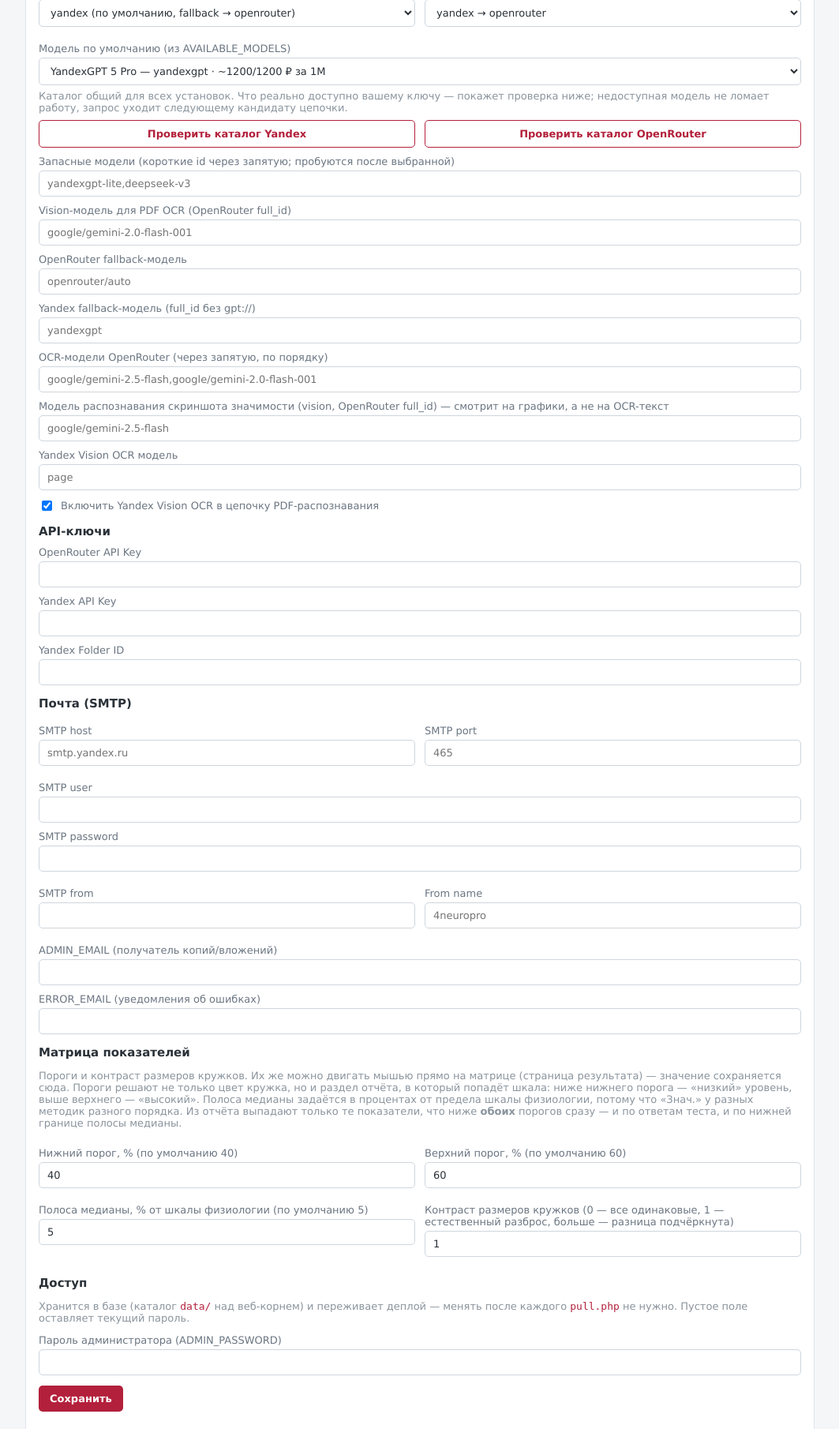
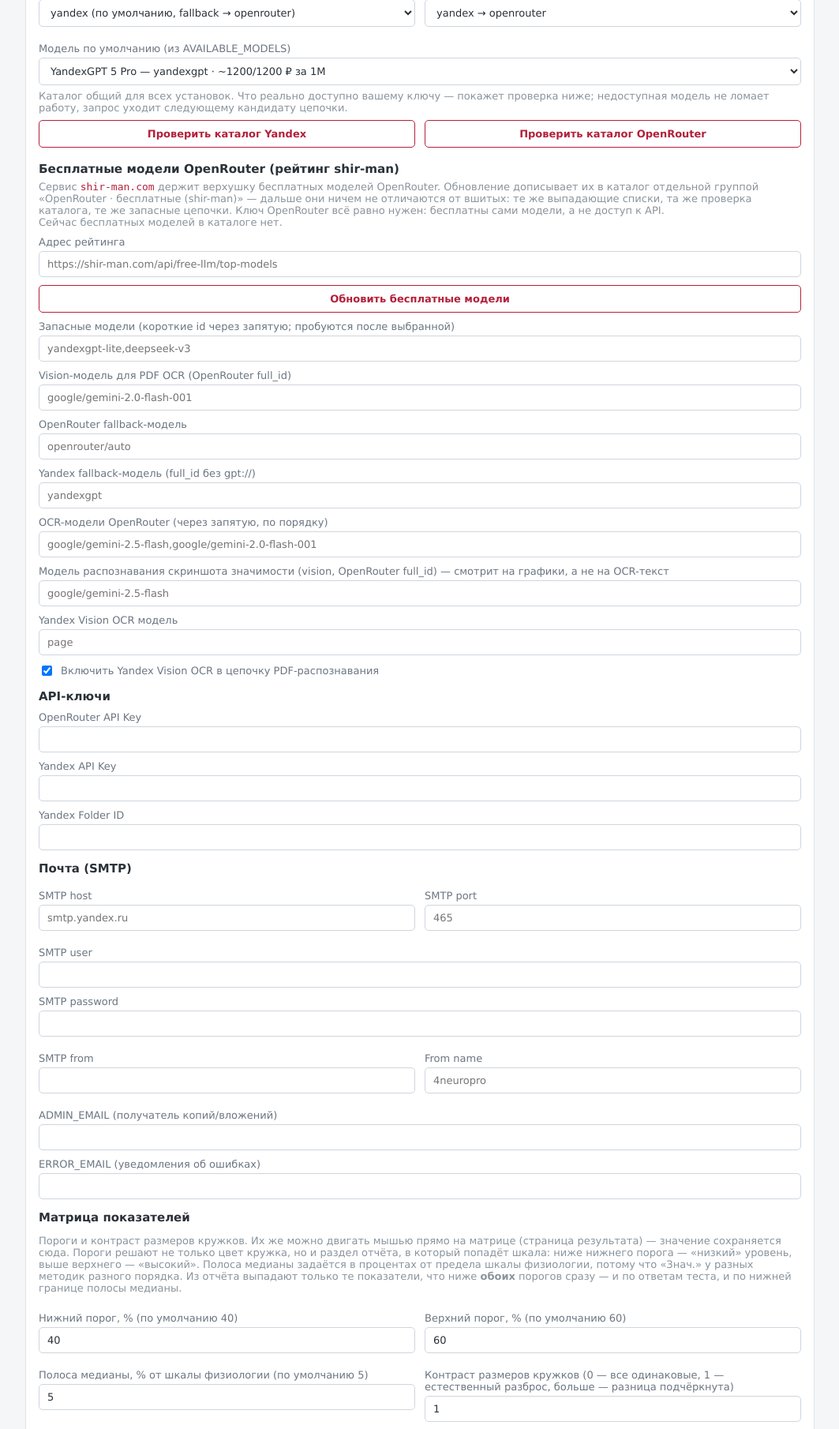
Before and after one commit to dansury/NeuroPro, a PHP site: page /setup.php in a window 1280 px wide. Shown: the part 226-2036 px from the top of the page at 79% size, without its empty margins (108-1171 px from the left). Run offline with PHP 8.4, Linux system fonts and the light colour scheme; the visitor is signed in with stand-in values (Sample User, id 1); some libraries are stand-ins or nearby versions.

Commit message:
Бесплатные модели OpenRouter из рейтинга shir-man
Каталог AVAILABLE_MODELS расширяется бесплатными моделями OpenRouter:
оператор жмёт «Обновить бесплатные модели» в /setup.php, сервис
shir-man.com отдаёт верхушку рейтинга, и она ложится в settings уже
нормализованной — строками того же вида, что и вшитые модели.

- www/lib/openrouter_free.php: запрос рейтинга и терпимый разбор ответа
  (голый список слагов, массив объектов, обёртка models/data/items/result);
  обязателен только слаг «vendor/model». Строки каталога: id «free-…»,
  provider openrouter, цена 0, группа «OpenRouter · бесплатные (shir-man)».
- www/lib/config.php: подмешивает сохранённый каталог в AVAILABLE_MODELS
  без обращения к сети и без столкновений id/слагов с вшитыми моделями;
  новые ключи настроек OPENROUTER_FREE_URL / _MODELS / _SYNCED_AT.
- www/setup.php: адрес рейтинга, кнопки «Обновить» и «Убрать из каталога»,
  список того, что сейчас в каталоге, и отметка последнего обновления.

Дальше бесплатная модель ничем не отличается от вшитой: тот же слаг в
запросе, та же «Проверить каталог OpenRouter», те же цепочки
LLM_DEFAULT_MODEL / LLM_FALLBACK_MODELS.

Co-Authored-By: Claude Opus 5 <noreply@anthropic.com>
Claude-Session: https://claude.ai/code/session_01NvsU8MDNuRNmtPY8k39an1

```diff
--- a/www/lib/bootstrap.php
+++ b/www/lib/bootstrap.php
@@ -18,6 +18,7 @@ require_once __DIR__ . '/report.php';
 require_once __DIR__ . '/interpret.php';
 require_once __DIR__ . '/trash.php';
 require_once __DIR__ . '/settings_store.php';
+require_once __DIR__ . '/openrouter_free.php';
 
 function np_boot(): array {
     static $cfg = null;
--- a/www/lib/config.php
+++ b/www/lib/config.php
@@ -7,6 +7,10 @@
  *   3. hardcoded fallback below
  * No secrets in code — supply keys via ENV or setup.php.
  */
+
+// Каталог бесплатных моделей OpenRouter (рейтинг shir-man) подмешивается в
+// AVAILABLE_MODELS в конце файла — отсюда нужен только разбор сохранённого JSON.
+require_once __DIR__ . '/openrouter_free.php';
 
 // ── .env ──────────────────────────────────────────────────────────────────
 // Файл .env кладётся НАД веб-корнем (рядом с каталогом data/): локально это
@@ -111,6 +115,9 @@ if (!function_exists('cfg_settings_whitelist')) {
             'LLM_PROVIDER', 'LLM_DEFAULT_MODEL', 'LLM_PROVIDER_PRIORITY',
             'LLM_FALLBACK_MODELS',
             'OPENROUTER_API_KEY', 'LLM_VISION_MODEL', 'LLM_FALLBACK_MODEL',
+            // Бесплатные модели OpenRouter по рейтингу shir-man: адрес рейтинга,
+            // сохранённый каталог (JSON строк AVAILABLE_MODELS) и отметка обновления.
+            'OPENROUTER_FREE_URL', 'OPENROUTER_FREE_MODELS', 'OPENROUTER_FREE_SYNCED_AT',
             'LLM_OCR_MODELS', 'SCREENSHOT_MODEL', 'YANDEX_FALLBACK_MODEL',
             'YANDEX_API_KEY', 'YANDEX_FOLDER_ID', 'YANDEX_LLM_URL',
             'YANDEX_OCR_URL', 'YANDEX_OCR_MODEL', 'YANDEX_OCR_ENABLED',
@@ -141,6 +148,15 @@ $config = [
     /* ── OpenRouter ── (supply key via ENV or setup.php) */
     'OPENROUTER_API_KEY'    => cfg_env('OPENROUTER_API_KEY', ''),
     'OPENROUTER_URL'        => 'https://openrouter.ai/api/v1/chat/completions',
+    /* ── Бесплатные модели OpenRouter (рейтинг shir-man) ──────────────────
+       Список моделей с нулевой ценой у OpenRouter длинный, а какие из них
+       годятся для длинного текста — по нему не видно. Рейтинг shir-man держит
+       эту верхушку за нас. Оператор обновляет его кнопкой в /setup.php:
+       OpenRouterFree::refresh() кладёт УЖЕ НОРМАЛИЗОВАННЫЕ строки каталога в
+       settings, а config.php подмешивает их в AVAILABLE_MODELS без сети. */
+    'OPENROUTER_FREE_URL'   => cfg_env('OPENROUTER_FREE_URL', OpenRouterFree::DEFAULT_URL),
+    'OPENROUTER_FREE_MODELS'    => '',   // JSON; заполняется из settings
+    'OPENROUTER_FREE_SYNCED_AT' => '',   // когда рейтинг забирали в последний раз
     'LLM_VISION_MODEL'      => cfg_env('LLM_VISION_MODEL', 'google/gemini-2.0-flash-001'),
     'LLM_FALLBACK_MODEL'    => cfg_env('LLM_FALLBACK_MODEL', 'openrouter/auto'),
     // Страховочная модель Яндекса: yandexgpt доступен в любом каталоге, тогда как
@@ -373,4 +389,24 @@ $config = [
     }
 })($config);
 
+/**
+ * Подмешать бесплатные модели OpenRouter (рейтинг shir-man) в каталог. Строки
+ * уже нормализованы на записи, поэтому здесь — ни сети, ни разбора формата:
+ * только json_decode и защита от столкновения id/слага с вшитой моделью.
+ */
+(static function (array &$config): void {
+    $rows = OpenRouterFree::decode((string) ($config['OPENROUTER_FREE_MODELS'] ?? ''));
+    if (!$rows) return;
+    $ids = $slugs = [];
+    foreach ($config['AVAILABLE_MODELS'] as $r) {
+        $ids[(string) ($r['id'] ?? '')] = true;
+        $slugs[(string) ($r['full_id'] ?? '')] = true;
+    }
+    foreach ($rows as $r) {
+        if (isset($ids[(string) $r['id']]) || isset($slugs[(string) $r['full_id']])) continue;
+        $ids[(string) $r['id']] = $slugs[(string) $r['full_id']] = true;
+        $config['AVAILABLE_MODELS'][] = $r;
+    }
+})($config);
+
 return $config;
--- /dev/null
+++ b/www/lib/openrouter_free.php
@@ -0,0 +1,204 @@
+<?php
+/**
+ * OpenRouterFree — каталог БЕСПЛАТНЫХ моделей OpenRouter по рейтингу shir-man.
+ *
+ * Зачем: у OpenRouter десятки моделей с суффиксом «:free», но какие из них
+ * реально пригодны для длинного текста — по списку не видно. Сервис shir-man
+ * (https://shir-man.com/api/free-llm/top-models) держит этот рейтинг за нас:
+ * отдаёт верхушку бесплатных моделей, отсортированную сверху вниз.
+ *
+ * Как встроено:
+ *   1. Оператор жмёт «Обновить бесплатные модели» в /setup.php →
+ *      refresh() ходит по HTTP, нормализует ответ в СТРОКИ КАТАЛОГА
+ *      (те же ключи, что у AVAILABLE_MODELS: id / label / provider / full_id /
+ *      group / price_in / price_out) и кладёт JSON в settings.
+ *   2. config.php при каждом запросе подмешивает этот JSON в AVAILABLE_MODELS —
+ *      БЕЗ обращения к сети: нормализация уже сделана на записи.
+ *   3. Дальше модель ничем не отличается от вшитых: тот же провайдер
+ *      openrouter, тот же слаг в запросе, та же проверка каталога и те же
+ *      цепочки fallback (LLM_DEFAULT_MODEL / LLM_FALLBACK_MODELS).
+ *
+ * Формат ответа сервиса нигде не зафиксирован, поэтому разбор намеренно
+ * терпимый: годится и голый список слагов, и массив объектов, и объект с
+ * ключом models/data/items/result. Единственное, что обязательно, — слаг вида
+ * «vendor/model»; всё остальное (имя, место в рейтинге, контекст) украшает
+ * подпись, но не требуется.
+ */
+
+declare(strict_types=1);
+
+final class OpenRouterFree {
+    /** Ключи в settings: нормализованный каталог и отметка последнего обновления. */
+    public const KEY_MODELS = 'OPENROUTER_FREE_MODELS';
+    public const KEY_SYNCED = 'OPENROUTER_FREE_SYNCED_AT';
+
+    public const DEFAULT_URL = 'https://shir-man.com/api/free-llm/top-models';
+    public const GROUP       = 'OpenRouter · бесплатные (shir-man)';
+    /** Префикс короткого id, чтобы бесплатная модель никогда не перебила вшитую. */
+    public const ID_PREFIX   = 'free-';
+    /** Сколько строк рейтинга берём: список в выпадающем меню должен оставаться обозримым. */
+    public const MAX_MODELS  = 40;
+
+    /** URL рейтинга: настройка оператора (OPENROUTER_FREE_URL) или значение по умолчанию. */
+    public static function url(array $cfg): string {
+        $u = trim((string) ($cfg['OPENROUTER_FREE_URL'] ?? ''));
+        return $u !== '' ? $u : self::DEFAULT_URL;
+    }
+
+    /**
+     * Сходить за рейтингом и сохранить нормализованный каталог в settings.
+     * Возвращает строки каталога. Бросает RuntimeException, если сеть/формат
+     * подвели, — оператор увидит причину прямо в /setup.php.
+     */
+    public static function refresh(array $cfg, SettingsStore $store): array {
+        $rows = self::normalize(self::httpGet(self::url($cfg), $cfg));
+        if (!$rows) {
+            throw new RuntimeException('в ответе рейтинга нет ни одного слага вида «vendor/model»');
+        }
+        $store->setSetting(self::KEY_MODELS, (string) json_encode($rows, JSON_UNESCAPED_UNICODE));
+        $store->setSetting(self::KEY_SYNCED, gmdate('Y-m-d\TH:i:s\Z'));
+        return $rows;
+    }
+
+    /** Сохранённый каталог (строки AVAILABLE_MODELS). Пусто — рейтинг ещё не забирали. */
+    public static function stored(array $cfg): array {
+        return self::decode((string) ($cfg[self::KEY_MODELS] ?? ''));
+    }
+
+    /** Разбор сохранённого JSON в строки каталога. Публично: тем же пользуется config.php. */
+    public static function decode(string $json): array {
+        if (trim($json) === '') return [];
+        $rows = json_decode($json, true);
+        if (!is_array($rows)) return [];
+        $out = [];
+        foreach ($rows as $r) {
+            if (is_array($r) && !empty($r['id']) && !empty($r['full_id'])) $out[] = $r;
+        }
+        return $out;
+    }
+
+    /** Забыть сохранённый каталог (бесплатные модели исчезают из списков). */
+    public static function forget(SettingsStore $store): void {
+        $store->setSetting(self::KEY_MODELS, '');
+        $store->setSetting(self::KEY_SYNCED, '');
+    }
+
+    /* ─────────────────────────── внутреннее ─────────────────────────── */
+
+    /** GET с таймаутом из конфига. Возвращает разобранный JSON. */
+    private static function httpGet(string $url, array $cfg): array {
+        if (!filter_var($url, FILTER_VALIDATE_URL)) {
+            throw new RuntimeException('некорректный адрес рейтинга: ' . $url);
+        }
+        $ch = curl_init($url);
+        curl_setopt_array($ch, [
+            CURLOPT_HTTPHEADER     => ['Accept: application/json'],
+            CURLOPT_RETURNTRANSFER => true,
+            CURLOPT_FOLLOWLOCATION => true,
+            CURLOPT_MAXREDIRS      => 3,
+            CURLOPT_TIMEOUT        => max(10, (int) ($cfg['LLM_TIMEOUT_SEC'] ?? 30)),
+            CURLOPT_CONNECTTIMEOUT => 15,
+            CURLOPT_USERAGENT      => 'NeuroPro/1.0 (+openrouter free models)',
+        ]);
+        $body = curl_exec($ch);
+        $code = (int) curl_getinfo($ch, CURLINFO_HTTP_CODE);
+        $err  = curl_error($ch);
+        curl_close($ch);
+        if ($body === false)  throw new RuntimeException('сеть: ' . ($err ?: 'запрос не выполнен'));
+        if ($code >= 400)     throw new RuntimeException('HTTP ' . $code . ': ' . mb_substr((string) $body, 0, 200));
+        $j = json_decode((string) $body, true);
+        if (!is_array($j))    throw new RuntimeException('ответ не похож на JSON: ' . mb_substr((string) $body, 0, 200));
+        return $j;
+    }
+
+    /**
+     * Ответ сервиса → строки каталога. Терпит любую обёртку вокруг списка и
+     * любые имена полей: обязателен только слаг «vendor/model».
+     */
+    public static function normalize(array $json): array {
+        $rows  = [];
+        $seen  = [];
+        $rank  = 0;
+        foreach (self::entries($json) as $entry) {
+            $slug = self::slug($entry);
+            if ($slug === null || isset($seen[$slug])) continue;
+            $seen[$slug] = true;
+            $rank++;
+            if ($rank > self::MAX_MODELS) break;
+            $rows[] = [
+                'id'        => self::shortId($slug),
+                'label'     => self::label($entry, $slug, $rank),
+                'provider'  => 'openrouter',
+                'full_id'   => $slug,
+                'group'     => self::GROUP,
+                // Бесплатные — цена нулевая; поле остаётся, чтобы строка была
+                // такой же формы, как вшитые в config.php.
+                'price_in'  => 0.0,
+                'price_out' => 0.0,
+                'free'      => true,
+                'rank'      => $rank,
+            ];
+        }
+        return $rows;
+    }
+
+    /** Достать из ответа плоский список записей (строк или объектов). */
+    private static function entries(array $json): array {
+        // Голый список — самый простой случай.
+        if (self::looksLikeList($json)) return array_values($json);
+        // Обёртка: models / data / items / result / …; ищем первый список,
+        // в котором вообще находятся слаги.
+        foreach ($json as $v) {
+            if (!is_array($v)) continue;
+            $list = self::looksLikeList($v) ? array_values($v) : self::entries($v);
+            foreach ($list as $e) {
+                if (self::slug($e) !== null) return $list;
+            }
+        }
+        return [];
+    }
+
+    /** Массив-список (а не ассоциативный объект)? */
+    private static function looksLikeList(array $a): bool {
+        return $a !== [] && array_keys($a) === range(0, count($a) - 1);
+    }
+
+    /** Слаг «vendor/model» из записи любого вида; null — записи без слага. */
+    private static function slug($entry): ?string {
+        if (is_string($entry)) return self::validSlug($entry);
+        if (!is_array($entry)) return null;
+        foreach (['id', 'model', 'model_id', 'slug', 'canonical_slug', 'permaslug', 'openrouter_id', 'name'] as $k) {
+            if (!isset($entry[$k]) || !is_string($entry[$k])) continue;
+            $slug = self::validSlug($entry[$k]);
+            if ($slug !== null) return $slug;
+        }
+        return null;
+    }
+
+    /** Проверка формы слага: «vendor/model» (у бесплатных обычно с «:free»). */
+    private static function validSlug(string $raw): ?string {
+        $raw = trim($raw);
+        return preg_match('~^[A-Za-z0-9][A-Za-z0-9._-]*/[A-Za-z0-9][A-Za-z0-9._:-]*$~', $raw) ? $raw : null;
+    }
+
+    /** Подпись в выпадающем списке: место в рейтинге + человеческое имя. */
+    private static function label($entry, string $slug, int $rank): string {
+        $name = '';
+        if (is_array($entry)) {
+            foreach (['name', 'label', 'title', 'display_name', 'model_name'] as $k) {
+                $v = isset($entry[$k]) && is_string($entry[$k]) ? trim($entry[$k]) : '';
+                // Имя, совпавшее со слагом, ничего не добавляет — берём слаг.
+                if ($v !== '' && self::validSlug($v) === null) { $name = $v; break; }
+            }
+        }
+        if ($name === '') $name = preg_replace('~:free$~', '', $slug);
+        $name = mb_substr(preg_replace('~\s+~u', ' ', $name), 0, 60);
+        return '#' . $rank . ' ' . $name . ' (бесплатно)';
+    }
+
+    /** Короткий id для UI и LLM_DEFAULT_MODEL: «free-vendor-model». */
+    private static function shortId(string $slug): string {
+        $id = strtolower(preg_replace('~[^A-Za-z0-9]+~', '-', preg_replace('~:free$~', '', $slug)));
+        return self::ID_PREFIX . trim((string) $id, '-');
+    }
+}
--- a/www/setup.php
+++ b/www/setup.php
@@ -154,6 +154,25 @@ if ($method === 'POST') {
             $probe = ['provider' => $prov, 'rows' => $rows];
             $messages[] = ['ok' => $ok > 0, 'text' => 'Проверка ' . $prov . ': доступно ' . $ok . ' из ' . count($rows) . '.'];
         }
+    } elseif (isset($_POST['free_models'])) {
+        // Бесплатные модели OpenRouter из рейтинга shir-man. Адрес, только что
+        // введённый в форму, сохраняем до запроса — иначе обновление шло бы по
+        // старому адресу (та же логика, что у ключей в проверке каталога).
+        $u = trim((string) ($_POST['OPENROUTER_FREE_URL'] ?? ''));
+        if ($u !== '') $store->setSetting('OPENROUTER_FREE_URL', $u);
+        $cfg_live = require __DIR__ . '/lib/config.php';
+        if ((string) $_POST['free_models'] === 'forget') {
+            OpenRouterFree::forget($store);
+            $messages[] = ['ok' => true, 'text' => '✅ Бесплатные модели убраны из каталога.'];
+        } else {
+            try {
+                $rows = OpenRouterFree::refresh($cfg_live, $store);
+                $messages[] = ['ok' => true, 'text' => '✅ Рейтинг обновлён: ' . count($rows) . ' бесплатных моделей'
+                    . ($rows ? ' (первая — ' . $rows[0]['full_id'] . ')' : '') . '.'];
+            } catch (Throwable $e) {
+                $messages[] = ['ok' => false, 'text' => '⚠️ Рейтинг бесплатных моделей не получен: ' . $e->getMessage()];
+            }
+        }
     } elseif (isset($_POST['smtp_test'])) {
         // Test letter via the CURRENT saved settings (re-read overlay).
         $cfg_live = require __DIR__ . '/lib/config.php';
@@ -194,6 +213,7 @@ if ($method === 'POST') {
             'LLM_VISION_MODEL', 'LLM_FALLBACK_MODEL', 'YANDEX_FALLBACK_MODEL',
             'LLM_OCR_MODELS', 'SCREENSHOT_MODEL', 'YANDEX_OCR_MODEL',
             'OPENROUTER_API_KEY', 'YANDEX_API_KEY', 'YANDEX_FOLDER_ID',
+            'OPENROUTER_FREE_URL',
             'ADMIN_EMAIL', 'ERROR_EMAIL',
             'SMTP_HOST', 'SMTP_PORT', 'SMTP_USER', 'SMTP_PASS', 'SMTP_FROM', 'SMTP_FROM_NAME',
             'ADMIN_PASSWORD',
@@ -330,6 +350,37 @@ $ocr_models_eff = $eff('LLM_OCR_MODELS');
       <?php endforeach; ?>
     </div>
   <?php endif; ?>
+  <?php
+  $free_rows   = OpenRouterFree::decode((string) ($cfg['OPENROUTER_FREE_MODELS'] ?? ''));
+  $free_synced = (string) ($cfg['OPENROUTER_FREE_SYNCED_AT'] ?? '');
+  ?>
+  <h3 style="margin:18px 0 6px">Бесплатные модели OpenRouter (рейтинг shir-man)</h3>
+  <p class="lede" style="margin:0 0 8px">
+    Сервис <code>shir-man.com</code> держит верхушку бесплатных моделей OpenRouter. Обновление
+    дописывает их в каталог отдельной группой «<?= $h(OpenRouterFree::GROUP) ?>» — дальше они ничем не
+    отличаются от вшитых: те же выпадающие списки, та же проверка каталога, те же запасные цепочки.
+    Ключ OpenRouter всё равно нужен: бесплатны сами модели, а не доступ к API.
+    <?php if ($free_rows): ?>
+      <br>Сейчас в каталоге: <b><?= count($free_rows) ?></b><?= $free_synced !== '' ? ', обновлено ' . $h($free_synced) : '' ?>.
+    <?php else: ?>
+      <br>Сейчас бесплатных моделей в каталоге нет.
+    <?php endif; ?>
+  </p>
+  <label><span>Адрес рейтинга</span><input type="text" name="OPENROUTER_FREE_URL" placeholder="<?= $h($eff('OPENROUTER_FREE_URL') ?: OpenRouterFree::DEFAULT_URL) ?>"></label>
+  <div class="row">
+    <button class="ghost" type="submit" name="free_models" value="refresh" formnovalidate>Обновить бесплатные модели</button>
+    <?php if ($free_rows): ?>
+      <button class="ghost" type="submit" name="free_models" value="forget" formnovalidate>Убрать из каталога</button>
+    <?php endif; ?>
+  </div>
+  <?php if ($free_rows): ?>
+    <div class="probe">
+      <?php foreach ($free_rows as $r): ?>
+        <div class="probe-row"><span><?= $h((string) $r['label']) ?> <code><?= $h((string) $r['full_id']) ?></code></span><em><?= $h((string) $r['id']) ?></em></div>
+      <?php endforeach; ?>
+    </div>
+  <?php endif; ?>
+
   <label><span>Запасные модели (короткие id через запятую; пробуются после выбранной)</span><input type="text" name="LLM_FALLBACK_MODELS" placeholder="<?= $h($eff('LLM_FALLBACK_MODELS') ?: 'yandexgpt-lite,deepseek-v3') ?>"></label>
   <label><span>Vision-модель для PDF OCR (OpenRouter full_id)</span><input type="text" name="LLM_VISION_MODEL" placeholder="<?= $h($eff('LLM_VISION_MODEL') ?: 'google/gemini-2.0-flash-001') ?>"></label>
   <label><span>OpenRouter fallback-модель</span><input type="text" name="LLM_FALLBACK_MODEL" placeholder="<?= $h($eff('LLM_FALLBACK_MODEL') ?: 'openrouter/auto') ?>"></label>
```
Also changed, not shown: CLAUDE.md (+23 -2 lines).
